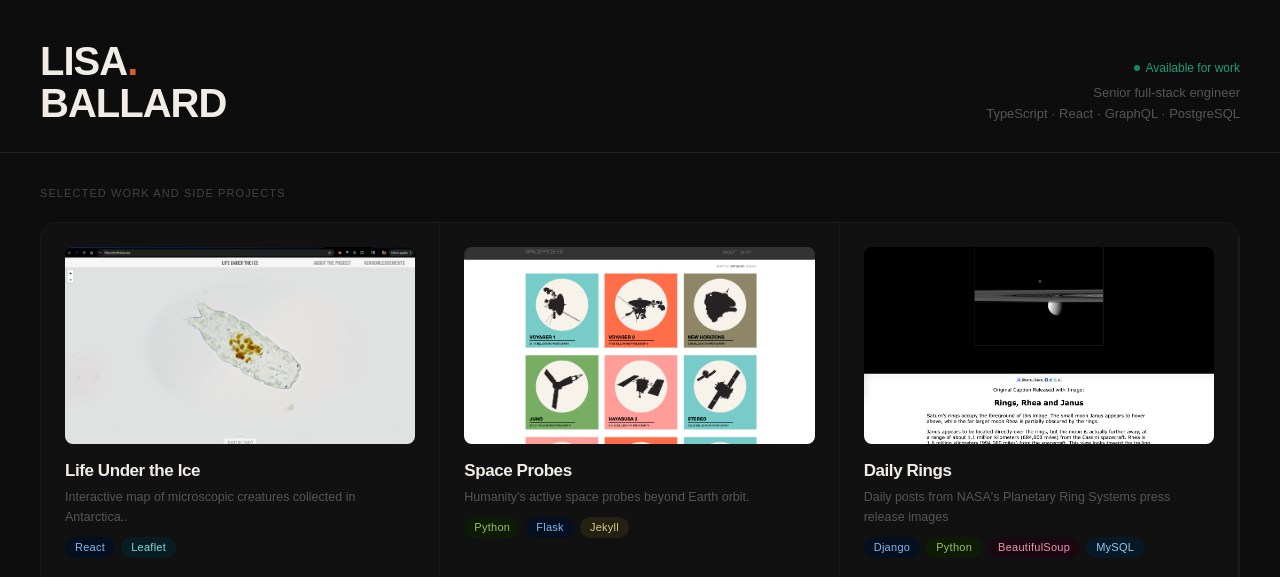
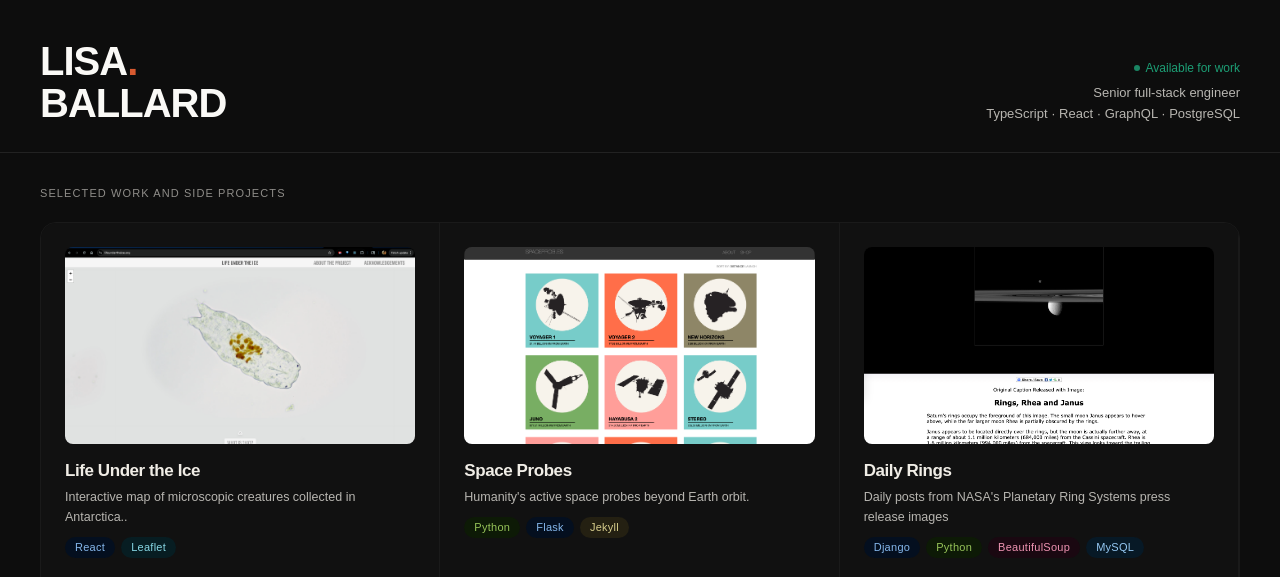
Before and after one commit to basilleaf/lisaballard.dev, a Next.js app: page / in a window 1280 px wide. Shown: the top 577 px of the page. Built offline with nearby package versions, Linux system fonts and the light colour scheme.

Commit message:
font color fixup

```diff
--- a/components/ProjectCard.tsx
+++ b/components/ProjectCard.tsx
@@ -38,7 +38,7 @@ export default function ProjectCard({ project }: ProjectCardProps) {
         <h2 className="font-syne font-bold text-[17px] text-[#F0EDE6] tracking-tight leading-tight">
           {project.title}
         </h2>
-        <p className="text-[12.5px] text-[#555] leading-relaxed">{project.description}</p>
+        <p className="text-[12.5px] text-[#b8b6b1] leading-relaxed">{project.description}</p>
 
         {/* Tags */}
         <div className="flex flex-wrap gap-1.5 mt-1">
--- a/components/ProjectsGrid.tsx
+++ b/components/ProjectsGrid.tsx
@@ -37,7 +37,7 @@ export default function ProjectsGrid() {
     <div className="bg-[#0D0D0D] min-h-screen text-[#F0EDE6] font-sans pb-12">
       {/* Header */}
       <header className="flex justify-between items-end px-10 pt-10 pb-7 border-b border-[#222]">
-        <h1 className="font-syne font-extrabold text-[40px] leading-[1.05] tracking-tight">
+        <h1 className="font-syne font-extrabold text-[40px] leading-[1.05] tracking-tight text-[#FAF9F6]">
           LISA<span className="text-[#D85A30]">.</span>
           <br />
           BALLARD
@@ -47,7 +47,7 @@ export default function ProjectsGrid() {
             <span className="w-1.5 h-1.5 rounded-full bg-[#1D9E75] animate-pulse" />
             Available for work
           </div>
-          <p className="text-[13px] text-[#555] leading-relaxed">
+          <p className="text-[13px] text-[#b8b6b1] leading-relaxed">
             Senior full-stack engineer
             <br />
             TypeScript · React · GraphQL · PostgreSQL
@@ -57,7 +57,7 @@ export default function ProjectsGrid() {
 
       {/* Grid */}
       <main className="px-10 pt-8">
-        <p className="text-[11px] font-medium tracking-widest uppercase text-[#444] mb-5">
+        <p className="text-[11px] font-medium tracking-widest uppercase text-[#8f8d89] mb-5">
           Selected work and side projects
         </p>
 
```
